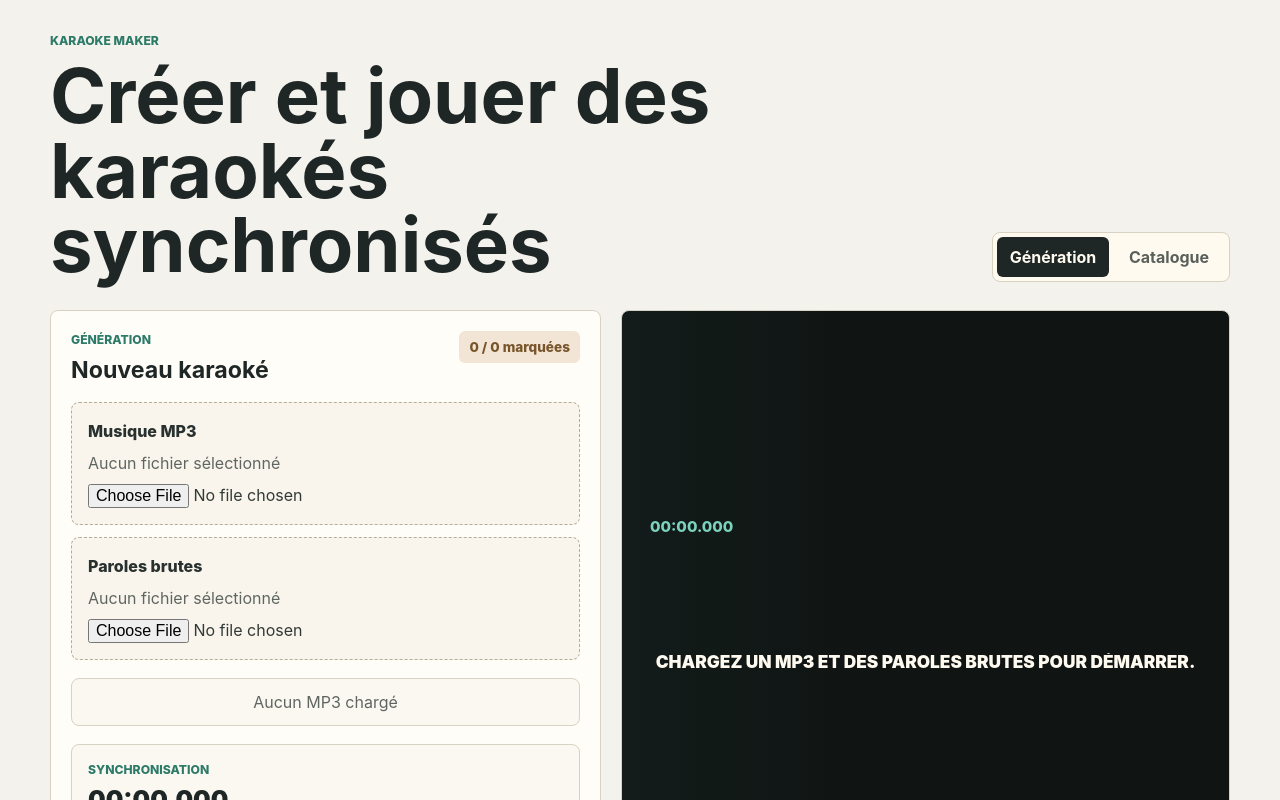
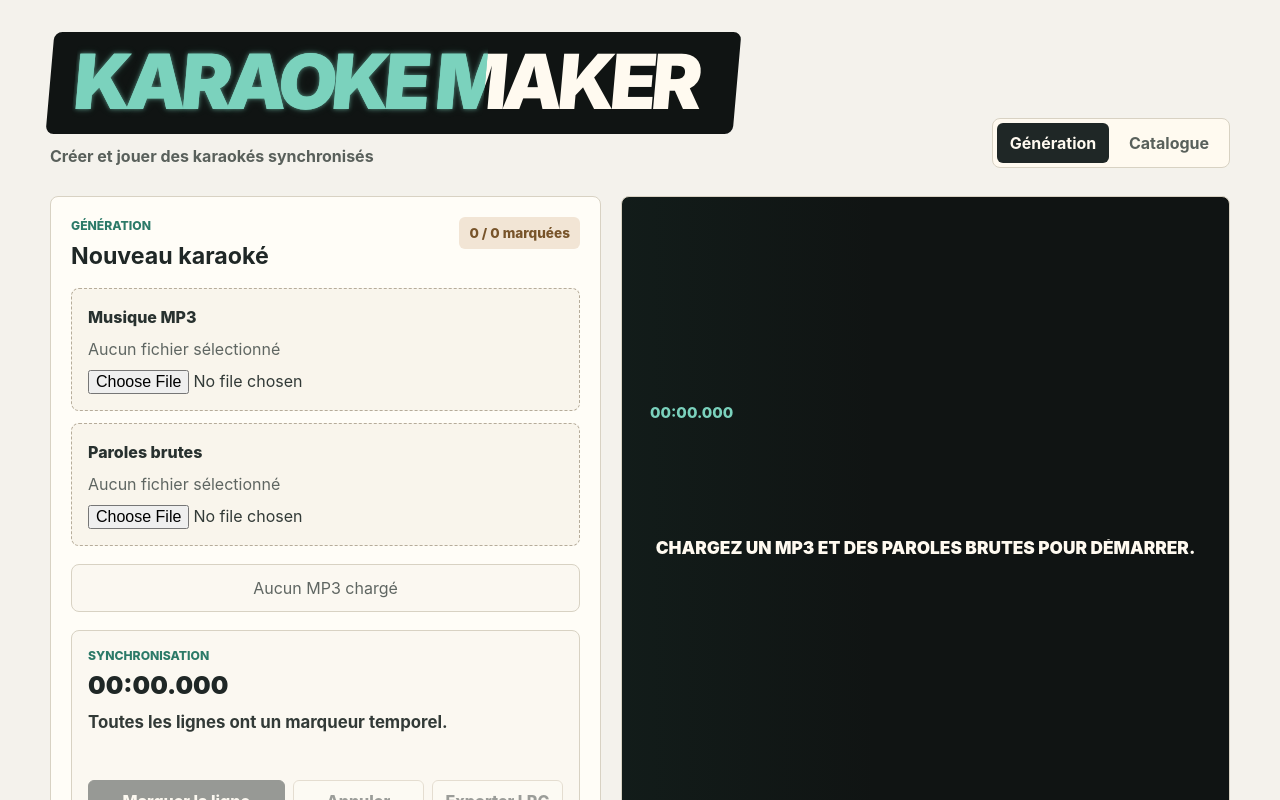
Before and after one commit to paulermilonarduin/karaoke-maker, a Vue app: page / in a window 1280 px wide. Shown: the top 800 px of the page. Built offline with nearby package versions, Linux system fonts and the light colour scheme.

Commit message:
feat: ajoute le highlight des paroles et un logo réutilisable

```diff
--- a/src/App.vue
+++ b/src/App.vue
@@ -1,5 +1,6 @@
 <script setup lang="ts">
 import { computed, ref } from 'vue'
+import KaraokeLogo from './components/KaraokeLogo.vue'
 import CatalogView from './views/CatalogView.vue'
 import GeneratorView from './views/GeneratorView.vue'
 
@@ -13,9 +14,11 @@ const currentView = computed(() => (activeView.value === 'generator' ? Generator
 <template>
   <main class="app-shell">
     <header class="app-header">
-      <div>
-        <p class="eyebrow">Karaoke Maker</p>
-        <h1>Créer et jouer des karaokés synchronisés</h1>
+      <div class="app-brand">
+        <h1 class="app-brand__title">
+          <KaraokeLogo size="large" :progress="65" />
+        </h1>
+        <p class="app-tagline">Créer et jouer des karaokés synchronisés</p>
       </div>
 
       <nav class="view-switcher" aria-label="Navigation principale">
--- a/src/components/AudioPlayer.vue
+++ b/src/components/AudioPlayer.vue
@@ -7,6 +7,7 @@ defineProps<{
 
 const emit = defineEmits<{
   timeupdate: [time: number]
+  durationchange: [duration: number]
 }>()
 
 const audioElement = ref<HTMLAudioElement>()
@@ -15,6 +16,14 @@ let animationFrameId: number | undefined
 function emitCurrentTime() {
   if (audioElement.value) {
     emit('timeupdate', audioElement.value.currentTime)
+  }
+}
+
+function emitMetadata() {
+  emitCurrentTime()
+
+  if (audioElement.value && Number.isFinite(audioElement.value.duration)) {
+    emit('durationchange', audioElement.value.duration)
   }
 }
 
@@ -48,7 +57,7 @@ onBeforeUnmount(stopLoop)
     class="audio-player"
     controls
     :src="audioUrl"
-    @loadedmetadata="emitCurrentTime"
+    @loadedmetadata="emitMetadata"
     @pause="stopLoop"
     @play="startLoop"
     @seeked="emitCurrentTime"
--- /dev/null
+++ b/src/components/KaraokeLogo.vue
@@ -0,0 +1,38 @@
+<script setup lang="ts">
+import { computed } from 'vue'
+
+export type KaraokeLogoSize = 'small' | 'medium' | 'large'
+
+const props = withDefaults(
+  defineProps<{
+    progress?: number
+    size?: KaraokeLogoSize
+    text?: string
+    tilt?: number
+  }>(),
+  {
+    progress: 65,
+    size: 'medium',
+    text: 'KARAOKE MAKER',
+    tilt: -5,
+  },
+)
+
+const logoStyle = computed(() => ({
+  '--logo-tilt': `${props.tilt}deg`,
+}))
+
+const highlightStyle = computed(() => ({
+  '--highlight-progress': `${Math.min(100, Math.max(0, props.progress))}%`,
+}))
+</script>
+
+<template>
+  <span
+    class="karaoke-logo"
+    :class="`karaoke-logo--${size}`"
+    :style="logoStyle"
+  >
+    <span class="text-highlight" :data-text="text" :style="highlightStyle">{{ text }}</span>
+  </span>
+</template>
--- a/src/components/LyricsDisplay.vue
+++ b/src/components/LyricsDisplay.vue
@@ -4,6 +4,8 @@ import type { LyricLine } from '../domain/lyrics'
 import { formatTimestamp } from '../domain/lyrics'
 
 const props = defineProps<{
+  currentTime: number
+  fallbackEndTime?: number
   activeLine?: LyricLine
   previousLine?: LyricLine
   nextLine?: LyricLine
@@ -19,6 +21,19 @@ type DisplayLine = {
 const displayElement = ref<HTMLElement>()
 const lineElements = ref<HTMLElement[]>([])
 let resizeObserver: ResizeObserver | undefined
+
+const activeLineProgress = computed(() => {
+  const line = props.activeLine
+  const end = line?.end ?? props.fallbackEndTime
+
+  if (!line || end === undefined || end <= line.start) {
+    return 0
+  }
+
+  const progress = (props.currentTime - line.start) / (end - line.start)
+
+  return Math.min(1, Math.max(0, progress))
+})
 
 const visibleLines = computed<DisplayLine[]>(() => {
   const lines: DisplayLine[] = []
@@ -103,7 +118,18 @@ onBeforeUnmount(() => {
         class="lyrics-display__line"
         :class="`lyrics-display__${line.position}`"
       >
-        {{ line.text }}
+        <span
+          class="lyrics-display__text"
+          :class="{ 'text-highlight': line.position === 'current' }"
+          :data-text="line.position === 'current' ? line.text : undefined"
+          :style="
+            line.position === 'current'
+              ? { '--highlight-progress': `${activeLineProgress * 100}%` }
+              : undefined
+          "
+        >
+          {{ line.text }}
+        </span>
       </p>
     </div>
   </section>
--- a/src/style.css
+++ b/src/style.css
@@ -54,11 +54,49 @@ p {
   margin-bottom: 28px;
 }
 
-.app-header h1 {
-  max-width: 720px;
-  color: #1f2726;
+.app-brand {
+  min-width: 0;
+}
+
+.app-brand__title {
+  line-height: 0;
+}
+
+.karaoke-logo {
+  display: inline-block;
+  padding: 0.16em 0.4em 0.2em 0.32em;
+  border-radius: 8px;
+  color: #fffaf0;
+  background: #101413;
+  font-weight: 950;
+  letter-spacing: -0.07em;
+  line-height: 0.98;
+  transform: skewX(var(--logo-tilt, -5deg));
+  transform-origin: left center;
+  white-space: nowrap;
+}
+
+.karaoke-logo--small {
+  font-size: clamp(0.9rem, 2vw, 1.35rem);
+}
+
+.karaoke-logo--medium {
+  font-size: clamp(1.5rem, 4vw, 2.75rem);
+}
+
+.karaoke-logo--large {
   font-size: clamp(2rem, 6vw, 4.75rem);
-  line-height: 0.98;
+}
+
+.karaoke-logo .text-highlight {
+  padding-right: 0.12em;
+}
+
+.app-tagline {
+  margin-top: 10px;
+  color: #59605b;
+  font-size: clamp(0.82rem, 1.5vw, 1rem);
+  font-weight: 700;
 }
 
 .eyebrow {
@@ -282,6 +320,40 @@ p {
   transform: translateY(-50%);
 }
 
+.text-highlight {
+  --highlight-progress: 0%;
+  --highlight-color: #7bd2bd;
+  --highlight-rest-color: #fffaf0;
+  --highlight-glow-inner: rgba(123, 210, 189, 0.62);
+  --highlight-glow-outer: rgba(123, 210, 189, 0.18);
+
+  position: relative;
+  display: inline-block;
+  background: linear-gradient(
+    90deg,
+    var(--highlight-color) 0%,
+    var(--highlight-color) var(--highlight-progress),
+    var(--highlight-rest-color) var(--highlight-progress),
+    var(--highlight-rest-color) 100%
+  );
+  background-clip: text;
+  -webkit-background-clip: text;
+  -webkit-text-fill-color: transparent;
+}
+
+.text-highlight::after {
+  position: absolute;
+  inset: 0;
+  color: var(--highlight-color);
+  content: attr(data-text);
+  clip-path: inset(-18px calc(100% - var(--highlight-progress)) -18px 0);
+  pointer-events: none;
+  text-shadow:
+    0 0 4px var(--highlight-glow-inner),
+    0 0 10px var(--highlight-glow-outer);
+  -webkit-text-fill-color: var(--highlight-color);
+}
+
 .lyrics-display__previous,
 .lyrics-display__next {
   color: #b7c2bd;
--- a/src/views/CatalogView.vue
+++ b/src/views/CatalogView.vue
@@ -7,6 +7,7 @@ import { findActiveLine, parseLrc, type LyricLine } from '../domain/lyrics'
 
 const selectedTrack = ref<CatalogTrack>(catalogTracks[0])
 const currentTime = ref(0)
+const audioDuration = ref<number>()
 const lyrics = computed(() => parseLrc(selectedTrack.value.lyricsContent))
 const activeLine = computed(() => findActiveLine(lyrics.value, currentTime.value))
 const previousLine = computed<LyricLine | undefined>(() => {
@@ -35,6 +36,7 @@ const nextLine = computed<LyricLine | undefined>(() => {
 function selectTrack(track: CatalogTrack) {
   selectedTrack.value = track
   currentTime.value = 0
+  audioDuration.value = undefined
 }
 </script>
 
@@ -72,8 +74,11 @@ function selectTrack(track: CatalogTrack) {
           :key="selectedTrack.id"
           :audio-url="selectedTrack.audioUrl"
           @timeupdate="currentTime = $event"
+          @durationchange="audioDuration = $event"
         />
         <LyricsDisplay
+          :current-time="currentTime"
+          :fallback-end-time="audioDuration"
           :active-line="activeLine"
           :previous-line="previousLine"
           :next-line="nextLine"
--- a/src/views/GeneratorView.vue
+++ b/src/views/GeneratorView.vue
@@ -21,6 +21,7 @@ const project = ref<KaraokeProject>({
 
 const audioUrl = ref<string>()
 const currentTime = ref(0)
+const audioDuration = ref<number>()
 
 const syncedLines = computed(() => buildSyncedLines(project.value.draftLines))
 const syncedCount = computed(() => syncedLines.value.length)
@@ -60,6 +61,7 @@ function onAudioFile(file: File) {
   }
 
   audioUrl.value = URL.createObjectURL(file)
+  audioDuration.value = undefined
   project.value.audioFileName = file.name
   project.value.title = file.name.replace(/\.[^.]+$/, '')
 }
@@ -146,7 +148,11 @@ onBeforeUnmount(() => {
         />
       </div>
 
-      <AudioPlayer :audio-url="audioUrl" @timeupdate="currentTime = $event" />
+      <AudioPlayer
+        :audio-url="audioUrl"
+        @timeupdate="currentTime = $event"
+        @durationchange="audioDuration = $event"
+      />
 
       <div class="sync-panel">
         <div>
@@ -183,6 +189,8 @@ onBeforeUnmount(() => {
     </div>
 
     <LyricsDisplay
+      :current-time="currentTime"
+      :fallback-end-time="audioDuration"
       :active-line="activeLine"
       :previous-line="previousLine"
       :next-line="nextLine"
```
